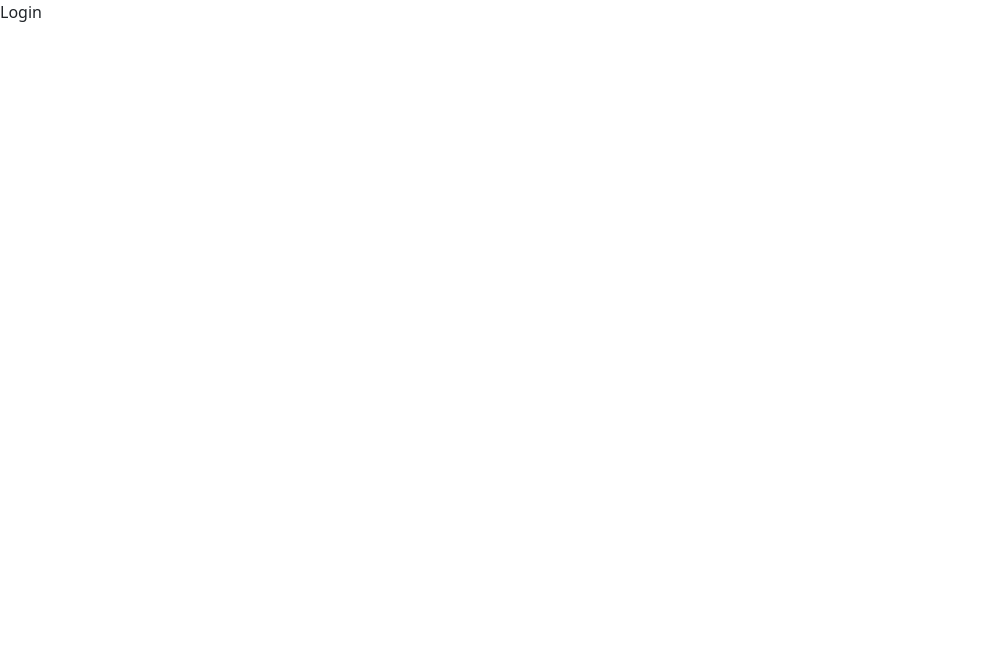
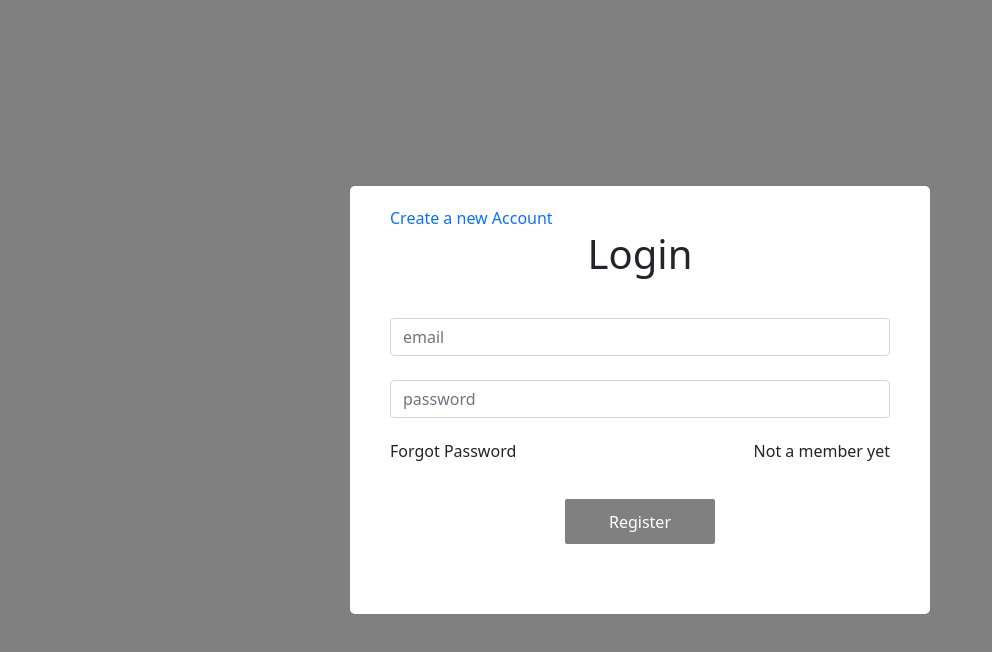
Before and after one commit to Rishu2000/fatmug-assignment, a React (Create React App) app in the folder client/: page /login in a window 1280 px wide. Shown: the top 652 px of the page, without its empty margins (0-992 px from the left). Built offline with nearby package versions, Linux system fonts and the light colour scheme.

Commit message:
Login and Registration page designing part complete.

```diff
--- /dev/null
+++ b/client/src/forms/FormInput.js
@@ -0,0 +1,15 @@
+import React from 'react'
+
+const FormInput = ({formType, textInput}) => {
+    return (
+        <div>
+            <form>
+            <div className="mb-4" style={{width:"500px"}}>
+                <input type={formType} className="form-control" placeholder={textInput || formType}/>
+            </div>
+            </form>
+        </div>
+    )
+}
+
+export default FormInput
--- a/client/src/forms/Login.js
+++ b/client/src/forms/Login.js
@@ -1,9 +1,23 @@
 import React from 'react'
+import FormInput from './FormInput'
+import {Link} from 'react-router-dom'
 
 const Login = () => {
     return (
-        <div>
-            Login
+        <div style={{height: '100vh', display: 'flex', justifyContent: 'center', alignItems: 'center', backgroundColor:"gray"}}>
+            <div style={{padding:"20px 40px", backgroundColor: 'white', borderRadius:5}}>
+                <Link to="/register" style={{textDecoration: "none"}}>Create a new Account</Link>
+                <h1 style={{textAlign: 'center', marginBottom:40}}>Login</h1>
+                <FormInput formType="email"/>
+                <FormInput formType="password"/>
+                <div style={{display: 'flex', justifyContent:'space-between'}}>
+                    <h6>Forgot Password</h6>
+                    <h6>Not a member yet</h6>
+                </div>
+                <div style={{margin:"30px 0 50px 0", textAlign:"center"}}>
+                    <button style={{textDecoration:"none", width:"150px", backgroundColor:"grey", color:"white", border:"none", borderRadius:"2px", height:45}}>Register</button>
+                </div>
+            </div>
         </div>
     )
 }
--- a/client/src/forms/Register.js
+++ b/client/src/forms/Register.js
@@ -1,9 +1,24 @@
 import React from 'react'
+import FormInput from './FormInput'
+import {Link} from 'react-router-dom'
 
 const Register = () => {
     return (
-        <div>
-            Register
+        <div style={{height: '100vh', display: 'flex', justifyContent: 'center', alignItems: 'center', backgroundColor:"gray"}}>
+            <div style={{padding:"20px 40px", backgroundColor: 'white', borderRadius:5}}>
+                <Link to="/login" style={{textDecoration: "none"}}>Already a member</Link>
+                <h1 style={{textAlign: 'center', marginBottom:40}}>Register</h1>
+                <FormInput formType="email"/>
+                <FormInput formType="password"/>
+                <FormInput formType="password" textInput="Confirm password"/>
+                <div style={{display: 'flex', justifyContent:'space-between'}}>
+                    <h6></h6>
+                    <h6>Not a member yet</h6>
+                </div>
+                <div style={{margin:"30px 0 50px 0", textAlign:"center"}}>
+                    <button style={{textDecoration:"none", width:"150px", backgroundColor:"grey", color:"white", border:"none", borderRadius:"2px", height:45}}>Login</button>
+                </div>
+            </div>
         </div>
     )
 }
```
